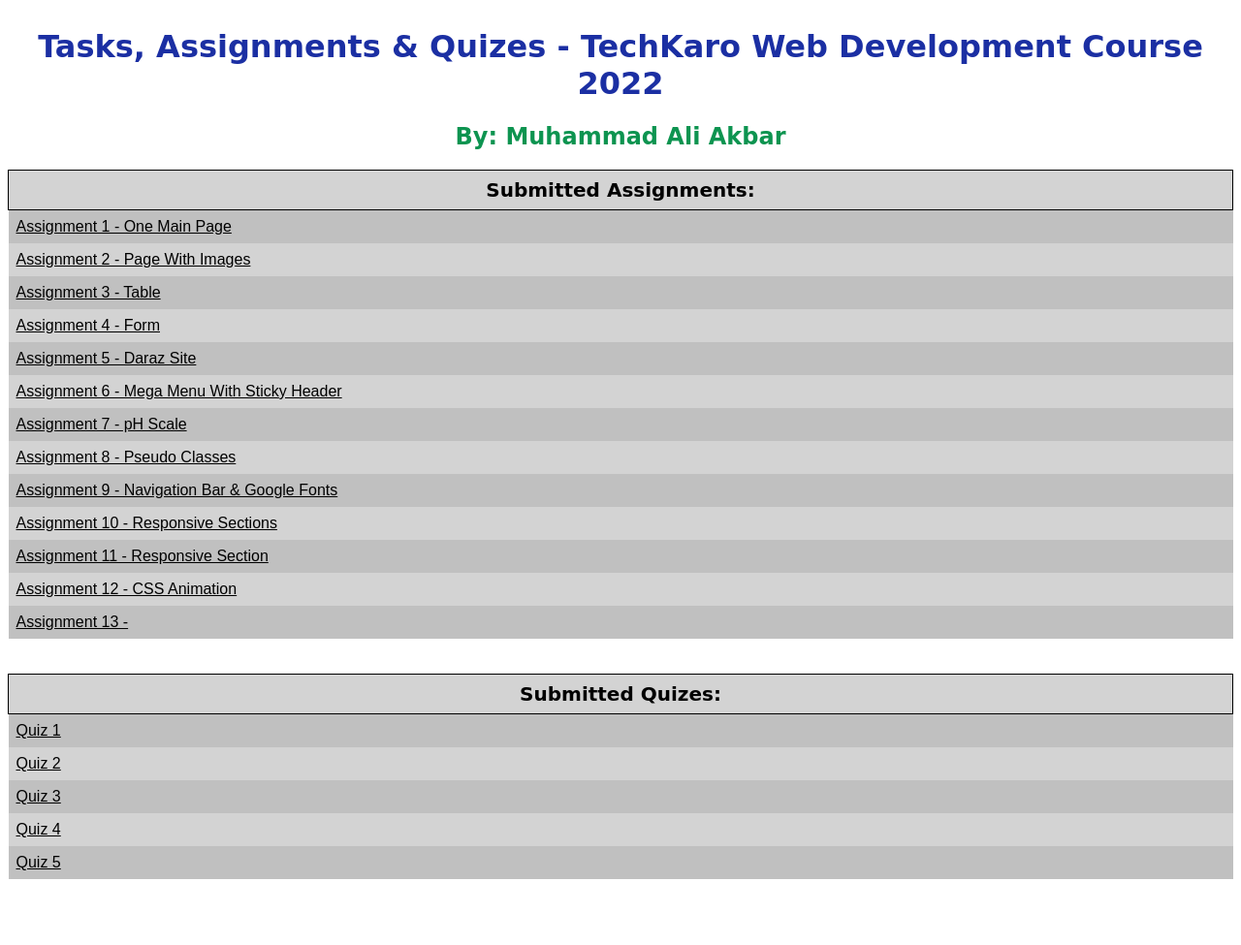
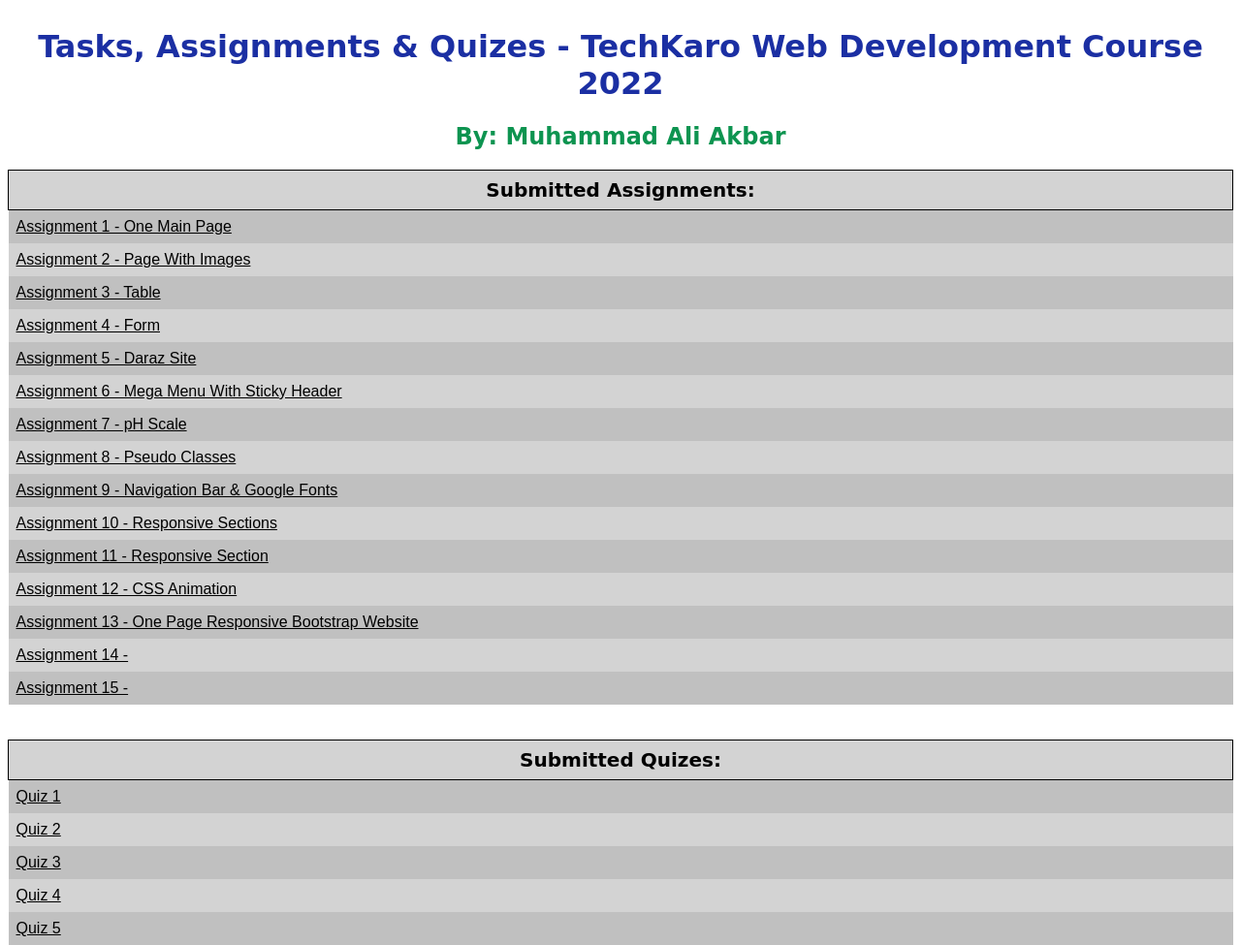
Before and after one commit to MAliAkbar22/TechKaro2022, a plain HTML site: page index.html in a window 1280 px wide. Shown: the whole page at 97% size. Before the commit the page ends 907 px from the top, so only its background shows below. Drawn offline with Linux system fonts and the light colour scheme.

Commit message:
Update index.html

```diff
--- a/index.html
+++ b/index.html
@@ -114,8 +114,14 @@
                 <td><a href="Assignment 12 - CSS Animation/index.html" target="_blank">Assignment 12 - CSS Animation</a></td>
 	</tr>
 	 <tr>
-                <td><a href="#" target="_blank">Assignment 13 - </a></td>
+                <td><a href="Assignment 13 - One Page Responsive Bootstrap Website/index.html" target="_blank">Assignment 13 - One Page Responsive Bootstrap Website</a></td>
             </tr>
+	<tr>
+                <td><a href="#" target="_blank">Assignment 14 - </a></td>
+            </tr>
+	<tr>
+                <td><a href="#" target="_blank">Assignment 15 - </a></td>
+        </tr>
         </table>
 
         <br><br>
```
